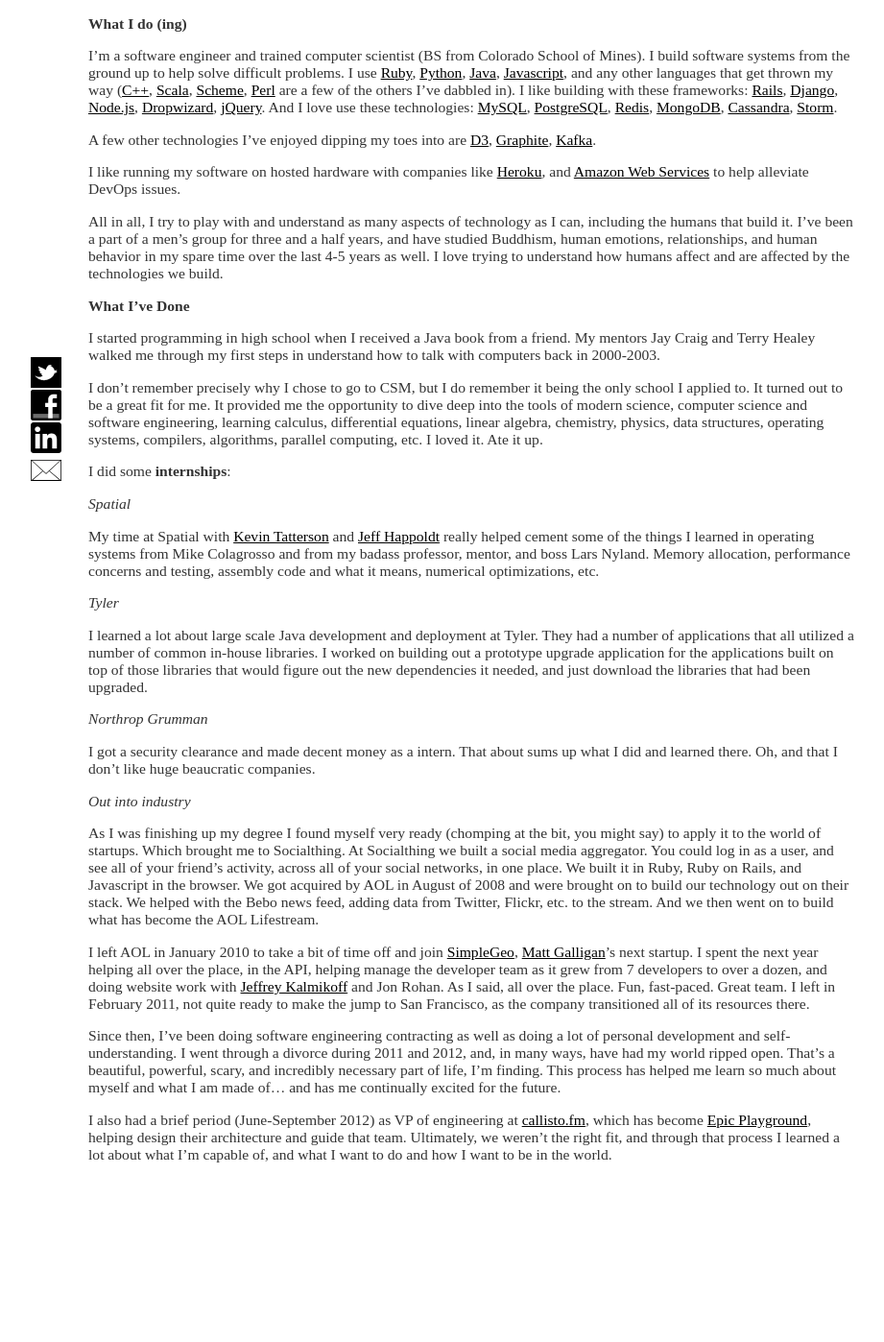
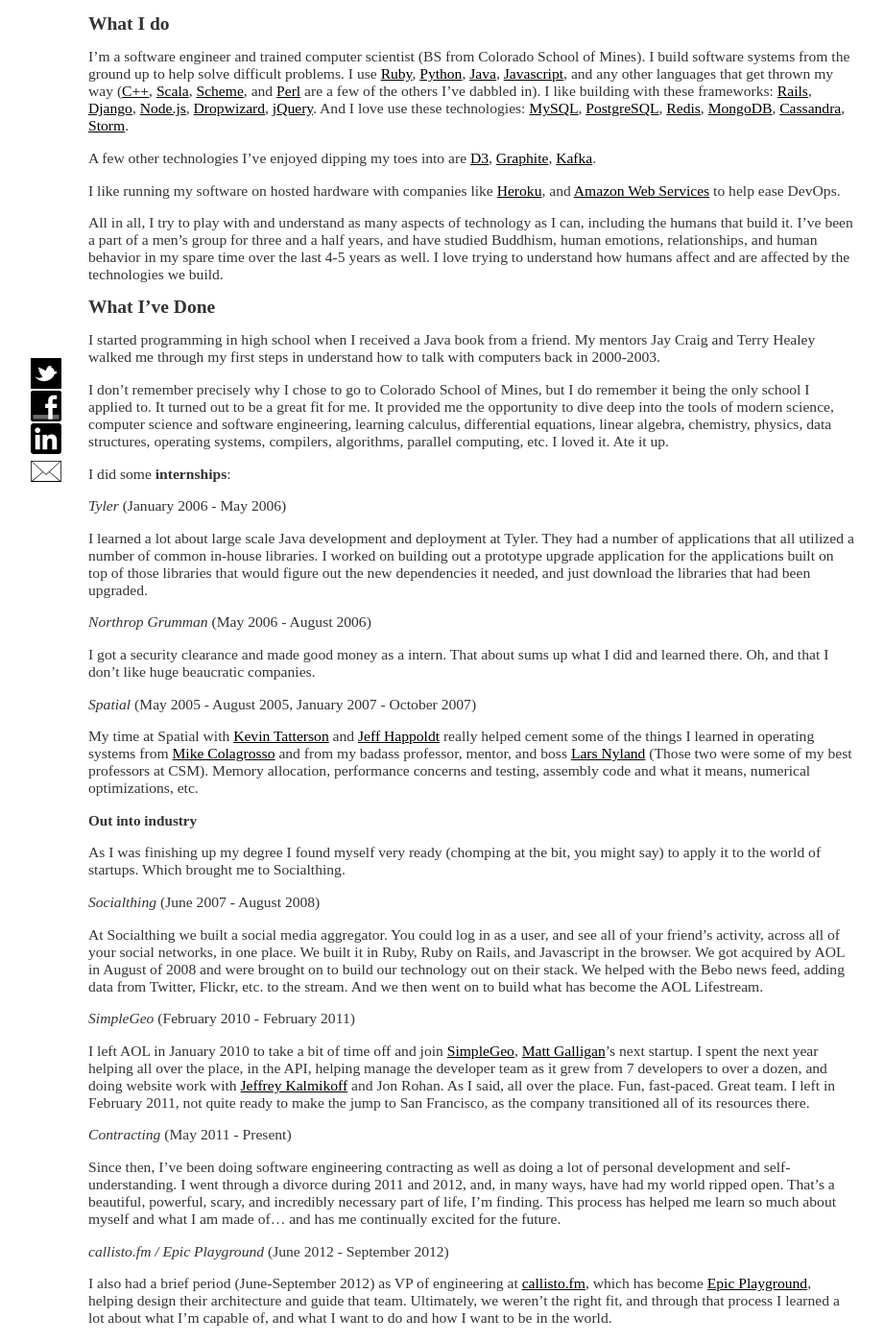
Before and after one commit to jlongtine/jlongtine.github.com, a Jekyll site: the page built from hire-me.md, in a window 1280 px wide. Shown: the whole page at 96% size, without its empty margins (148-1069 px from the left). Built offline with Jekyll 4.4.1, drawn with Linux system fonts in a browser that asks for light colours; before the commit the page ends 1227 px from its top, so only the background shows below that.

Commit message:
Some updates to the hire-me page.

```diff
--- a/hire-me.md
+++ b/hire-me.md
@@ -3,43 +3,53 @@
 title: "Joel Longtine : Software Engineer : Hire Me"
 ---
 
-**What I do (ing)**
+## What I do
 
-I'm a software engineer and trained computer scientist (BS from Colorado School of Mines). I build software systems from the ground up to help solve difficult problems. I use [Ruby](http://www.ruby-lang.org/en/), [Python](http://www.python.org/), [Java](http://www.java.com/en/), [Javascript](http://en.wikipedia.org/wiki/JavaScript), and any other languages that get thrown my way ([C++](http://en.wikipedia.org/wiki/C%2B%2B), [Scala](http://www.scala-lang.org/), [Scheme](http://en.wikipedia.org/wiki/Scheme_(programming_language)), [Perl](http://www.perl.org/) are a few of the others I've dabbled in). I like building with these frameworks: [Rails](http://rubyonrails.org/), [Django](https://www.djangoproject.com/), [Node.js](http://nodejs.org/), [Dropwizard](http://dropwizard.codahale.com/), [jQuery](http://jquery.com/). And I love use these technologies: [MySQL](http://www.mysql.com/), [PostgreSQL](http://www.postgresql.org/), [Redis](http://redis.io/), [MongoDB](http://www.mongodb.org/), [Cassandra](http://cassandra.apache.org/), [Storm](http://storm-project.net/).
+I'm a software engineer and trained computer scientist (BS from Colorado School of Mines). I build software systems from the ground up to help solve difficult problems. I use [Ruby](http://www.ruby-lang.org/en/), [Python](http://www.python.org/), [Java](http://www.java.com/en/), [Javascript](http://en.wikipedia.org/wiki/JavaScript), and any other languages that get thrown my way ([C++](http://en.wikipedia.org/wiki/C%2B%2B), [Scala](http://www.scala-lang.org/), [Scheme](http://en.wikipedia.org/wiki/Scheme_%28programming_language%29), and [Perl](http://www.perl.org/) are a few of the others I've dabbled in). I like building with these frameworks: [Rails](http://rubyonrails.org/), [Django](https://www.djangoproject.com/), [Node.js](http://nodejs.org/), [Dropwizard](http://dropwizard.codahale.com/), [jQuery](http://jquery.com/). And I love use these technologies: [MySQL](http://www.mysql.com/), [PostgreSQL](http://www.postgresql.org/), [Redis](http://redis.io/), [MongoDB](http://www.mongodb.org/), [Cassandra](http://cassandra.apache.org/), [Storm](http://storm-project.net/).
 
 A few other technologies I've enjoyed dipping my toes into are [D3](http://d3js.org/), [Graphite](http://graphite.wikidot.com/), [Kafka](http://kafka.apache.org/).
 
-I like running my software on hosted hardware with companies like [Heroku](http://www.heroku.com/), and [Amazon Web Services](http://aws.amazon.com/) to help alleviate DevOps issues.
+I like running my software on hosted hardware with companies like [Heroku](http://www.heroku.com/), and [Amazon Web Services](http://aws.amazon.com/) to help ease DevOps.
 
 All in all, I try to play with and understand as many aspects of technology as I can, including the humans that build it. I've been a part of a men's group for three and a half years, and have studied Buddhism, human emotions, relationships, and human behavior in my spare time over the last 4-5 years as well. I love trying to understand how humans affect and are affected by the technologies we build.
 
 
-**What I've Done**
+## What I've Done
 
 I started programming in high school when I received a Java book from a friend. My mentors Jay Craig and Terry Healey walked me through my first steps in understand how to talk with computers back in 2000-2003.
 
-I don't remember precisely why I chose to go to CSM, but I do remember it being the only school I applied to. It turned out to be a great fit for me. It provided me the opportunity to dive deep into the tools of modern science, computer science and software engineering, learning calculus, differential equations, linear algebra, chemistry, physics, data structures, operating systems, compilers, algorithms, parallel computing, etc. I loved it. Ate it up.
+I don't remember precisely why I chose to go to Colorado School of Mines, but I do remember it being the only school I applied to. It turned out to be a great fit for me. It provided me the opportunity to dive deep into the tools of modern science, computer science and software engineering, learning calculus, differential equations, linear algebra, chemistry, physics, data structures, operating systems, compilers, algorithms, parallel computing, etc. I loved it. Ate it up.
 
 I did some **internships**:
 
-*Spatial*
-
-My time at Spatial with [Kevin Tatterson](www.linkedin.com/pub/kevin-tatterson/5/555/946/) and [Jeff Happoldt](www.linkedin.com/pub/jeff-happoldt/11/9a2/1a4) really helped cement some of the things I learned in operating systems from Mike Colagrosso and from my badass professor, mentor, and boss Lars Nyland. Memory allocation, performance concerns and testing, assembly code and what it means, numerical optimizations, etc.
-
-*Tyler*
+*Tyler* (January 2006 - May 2006)
 
 I learned a lot about large scale Java development and deployment at Tyler. They had a number of applications that all utilized a number of common in-house libraries. I worked on building out a prototype upgrade application for the applications built on top of those libraries that would figure out the new dependencies it needed, and just download the libraries that had been upgraded.
 
-*Northrop Grumman*
+*Northrop Grumman* (May 2006 - August 2006)
 
-I got a security clearance and made decent money as a intern. That about sums up what I did and learned there. Oh, and that I don't like huge beaucratic companies.
+I got a security clearance and made good money as a intern. That about sums up what I did and learned there. Oh, and that I don't like huge beaucratic companies.
 
-*Out into industry*
+*Spatial* (May 2005 - August 2005, January 2007 - October 2007)
 
-As I was finishing up my degree I found myself very ready (chomping at the bit, you might say) to apply it to the world of startups. Which brought me to Socialthing. At Socialthing we built a social media aggregator. You could log in as a user, and see all of your friend's activity, across all of your social networks, in one place. We built it in Ruby, Ruby on Rails, and Javascript in the browser. We got acquired by AOL in August of 2008 and were brought on to build our technology out on their stack. We helped with the Bebo news feed, adding data from Twitter, Flickr, etc. to the stream. And we then went on to build what has become the AOL Lifestream.
+My time at Spatial with [Kevin Tatterson](www.linkedin.com/pub/kevin-tatterson/5/555/946/) and [Jeff Happoldt](www.linkedin.com/pub/jeff-happoldt/11/9a2/1a4) really helped cement some of the things I learned in operating systems from [Mike Colagrosso](http://colagrosso.net/) and from my badass professor, mentor, and boss [Lars Nyland](http://www.linkedin.com/pub/lars-nyland/12/610/7b3) (Those two were some of my best professors at CSM). Memory allocation, performance concerns and testing, assembly code and what it means, numerical optimizations, etc.
+
+###Out into industry
+
+As I was finishing up my degree I found myself very ready (chomping at the bit, you might say) to apply it to the world of startups. Which brought me to Socialthing.
+
+*Socialthing* (June 2007 - August 2008)
+
+At Socialthing we built a social media aggregator. You could log in as a user, and see all of your friend's activity, across all of your social networks, in one place. We built it in Ruby, Ruby on Rails, and Javascript in the browser. We got acquired by AOL in August of 2008 and were brought on to build our technology out on their stack. We helped with the Bebo news feed, adding data from Twitter, Flickr, etc. to the stream. And we then went on to build what has become the AOL Lifestream.
+
+*SimpleGeo* (February 2010 - February 2011)
 
 I left AOL in January 2010 to take a bit of time off and join [SimpleGeo](http://www.crunchbase.com/company/simplegeo), [Matt Galligan](http://mgalligan.com/)'s next startup. I spent the next year helping all over the place, in the API, helping manage the developer team as it grew from 7 developers to over a dozen, and doing website work with [Jeffrey Kalmikoff](http://www.callmejeffrey.com) and Jon Rohan. As I said, all over the place. Fun, fast-paced. Great team. I left in February 2011, not quite ready to make the jump to San Francisco, as the company transitioned all of its resources there.
 
+*Contracting* (May 2011 - Present)
+
 Since then, I've been doing software engineering contracting as well as doing a lot of personal development and self-understanding. I went through a divorce during 2011 and 2012, and, in many ways, have had my world ripped open. That's a beautiful, powerful, scary, and incredibly necessary part of life, I'm finding. This process has helped me learn so much about myself and what I am made of... and has me continually excited for the future.
 
+*callisto.fm / Epic Playground* (June 2012 - September 2012)
+
 I also had a brief period (June-September 2012) as VP of engineering at [callisto.fm](http://callisto.fm), which has become [Epic Playground](http://www.epicplayground.com/), helping design their architecture and guide that team. Ultimately, we weren't the right fit, and through that process I learned a lot about what I'm capable of, and what I want to do and how I want to be in the world.
```
